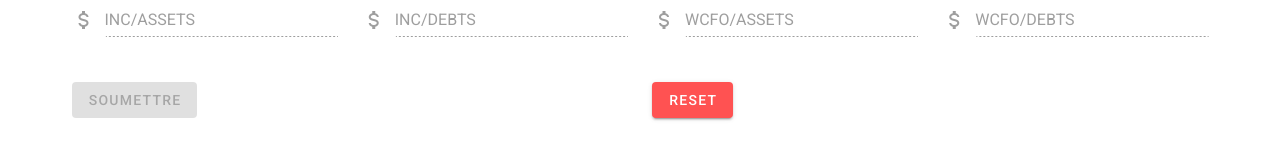
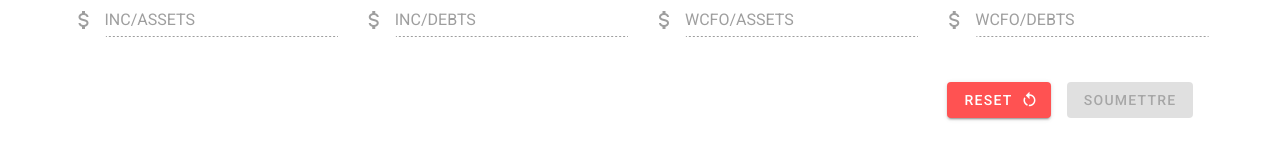
Before and after one commit to migrosdata/vuejs-bankruptcy, a Vue app: page / in a window 1280 px wide. Shown: the part 460-620 px from the top of the page. Built offline with nearby package versions, Linux system fonts and the light colour scheme.

Commit message:
Send risk on submit

```diff
--- a/src/components/Form.vue
+++ b/src/components/Form.vue
@@ -164,7 +164,11 @@
         </v-col>
       </v-row>
       <v-row>
-        <v-col cols="12" md="6">
+        <v-col class="d-flex" cols="12" md="12">
+          <v-spacer></v-spacer>
+          <v-btn color="error" class="mr-4" @click="reset"
+            >Reset <v-icon right dark>mdi-restart</v-icon></v-btn
+          >
           <v-btn
             color="success"
             class="mr-4"
@@ -173,9 +177,6 @@
           >
             Soumettre
           </v-btn>
-        </v-col>
-        <v-col cols="12" md="6">
-          <v-btn color="error" class="mr-4" @click="reset"> Reset</v-btn>
         </v-col>
       </v-row>
     </v-container>
@@ -194,7 +195,11 @@ export default {
   computed: {
     riskIcon: {
       get() {
-        return this.form.risk > 50 ? this.form.risk > 95 ? "mdi-emoticon-devil-outline" :  "mdi-emoticon-cool-outline" : "mdi-emoticon-confused-outline";
+        return this.form.risk > 50
+          ? this.form.risk > 95
+            ? "mdi-emoticon-devil-outline"
+            : "mdi-emoticon-cool-outline"
+          : "mdi-emoticon-confused-outline";
       },
     },
     ASSETS_DEBTS: {
@@ -287,6 +292,7 @@ export default {
         INC_DEBTS: this.INC_DEBTS,
         WCFO_ASSETS: this.WCFO_ASSETS,
         WCFO_DEBTS: this.WCFO_DEBTS,
+        risk: this.form.risk,
       };
     },
   },
```
